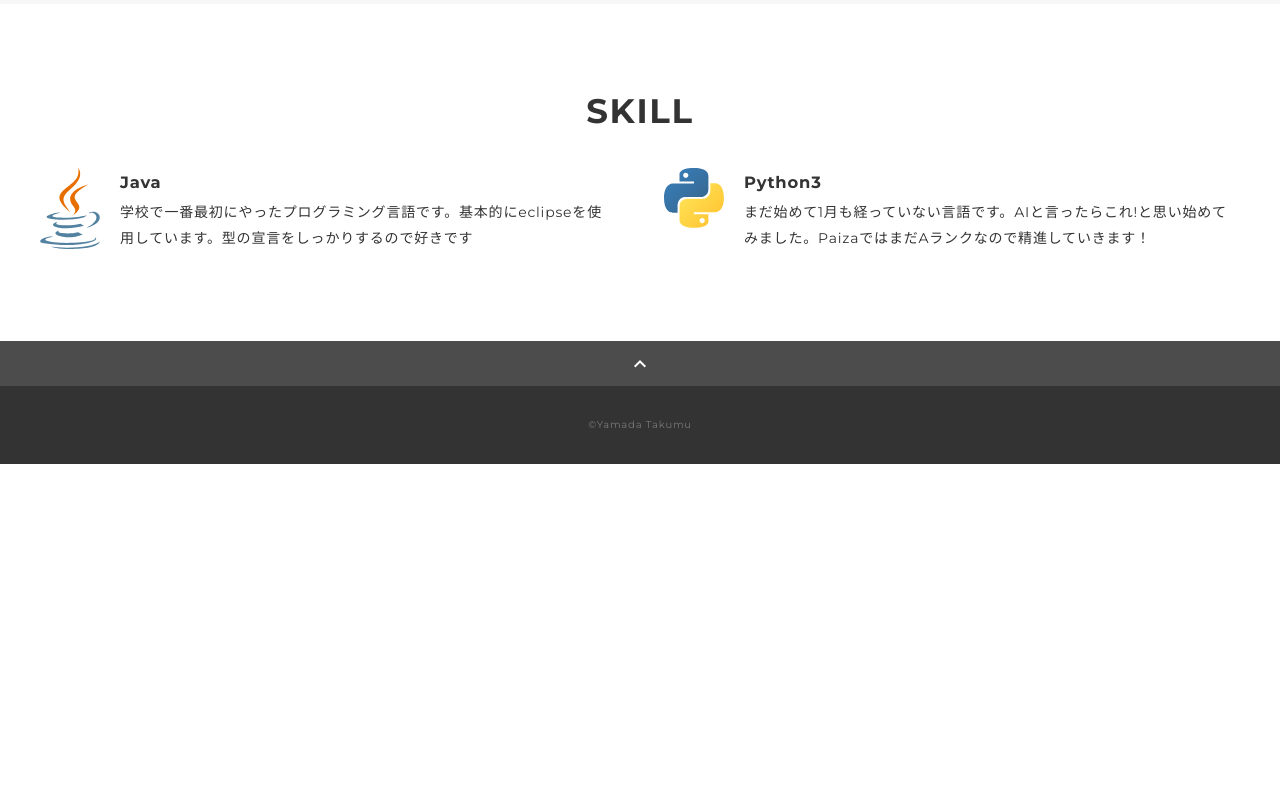
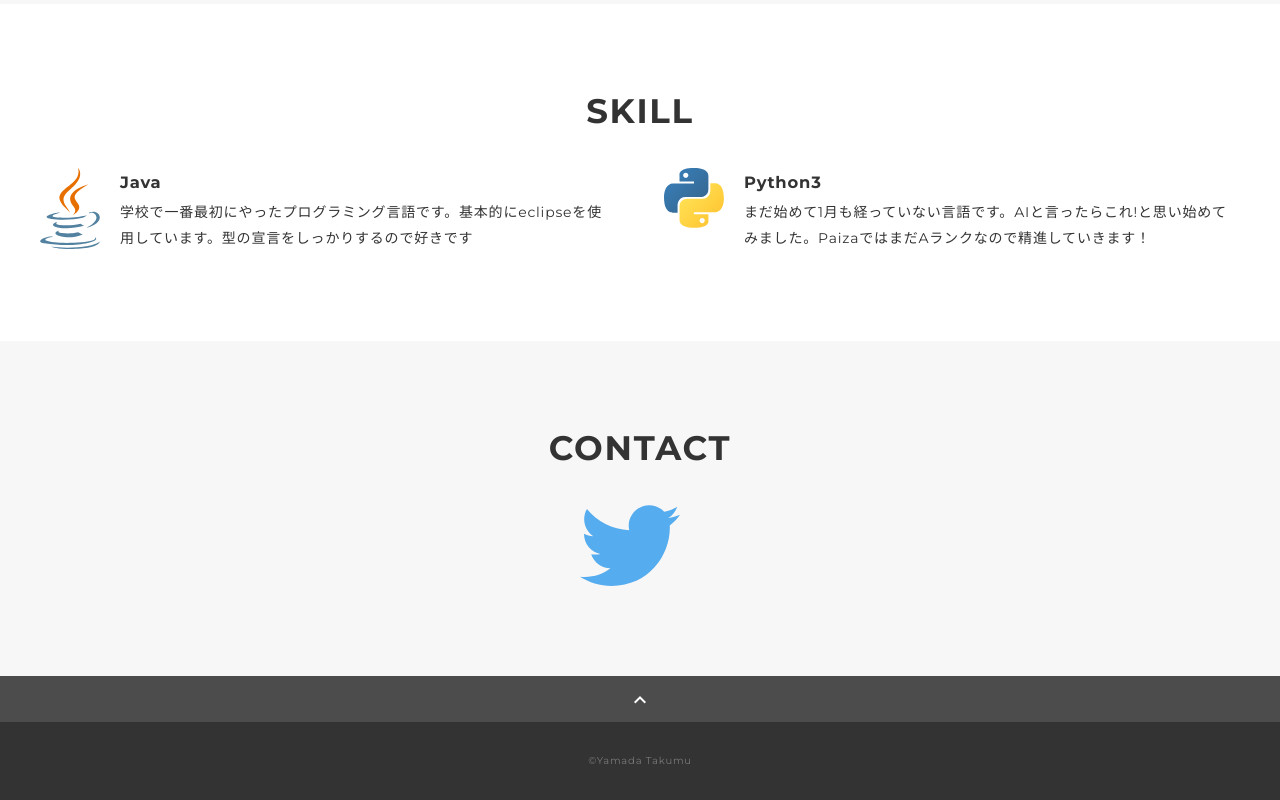
Before and after one commit to yamada-YT/portfolio, a plain HTML site: page docs/index.html in a window 1280 px wide. Shown: the part 509-1309 px from the top of the page. Before the commit the page ends 973 px from the top, so only its background shows below. Drawn offline with nearby package versions, Linux system fonts and the light colour scheme.

Commit message:
css,index.html

```diff
--- a/docs/css/style.css
+++ b/docs/css/style.css
@@ -309,3 +309,14 @@ li {
   }
 
 }
+.container-contact {
+  display: flex;
+  justify-content: center;
+  align-items: center;
+
+}
+.contact-img {
+  width: 100px;
+  height: auto;
+  margin-right: 20px;
+}
--- a/docs/index.html
+++ b/docs/index.html
@@ -36,6 +36,7 @@
 					<ul class="header-nav-list">
 						<li class="header-nav-item"><a href="#about">ABOUT</a></li>
 						<li class="header-nav-item"><a href="#skill">SKILL</a></li>
+						<li class="header-nav-item"><a href="#contact">CONTACT</a></li>
 					</ul>
 				</nav>
 			</div>
@@ -51,9 +52,9 @@
 						</p>
 						<div class="profile-body">
 							<p>興味があることを始めてしまうと止まらなくなってしまう一般的な学生です。
-							AIと英語に興味があり現在勉強中です!!興味ある方ぜひ一緒にやりましょう!!</p>
+								AIと英語に興味があり現在勉強中です!!興味ある方ぜひ一緒にやりましょう!!</p>
 							<p>趣味はコーヒーが好きで毎朝欠かさずに飲んでいます。あと爬虫類が好きで
-							もし某感染症が収まったら爬虫類カフェに行きたいと思っています</p>
+								もし某感染症が収まったら爬虫類カフェに行きたいと思っています</p>
 							<p>将来は最新技術やAIを用いて人を助けるシステムを作れたらなと思っています</p>
 						</div>
 					</div>
@@ -86,6 +87,18 @@
 				</div>
 			</section>
 
+			<section class="about section" id="contact">
+				<div class="inner">
+					<h2 class="title">CONTACT</h2>
+					<div class="container-contact">
+						<p class="contact-img">
+							<a href=""> <img src="img/twitter.svg" alt="logo" />
+							</a>
+						</p>
+					</div>
+				</div>
+			</section>
+
 			<div class="page-top" id="js-page-top">
 				<span class="material-icons-outlined">expand_less</span>
 			</div>
```
Also changed, not shown: docs/img/twitter.svg (added).
